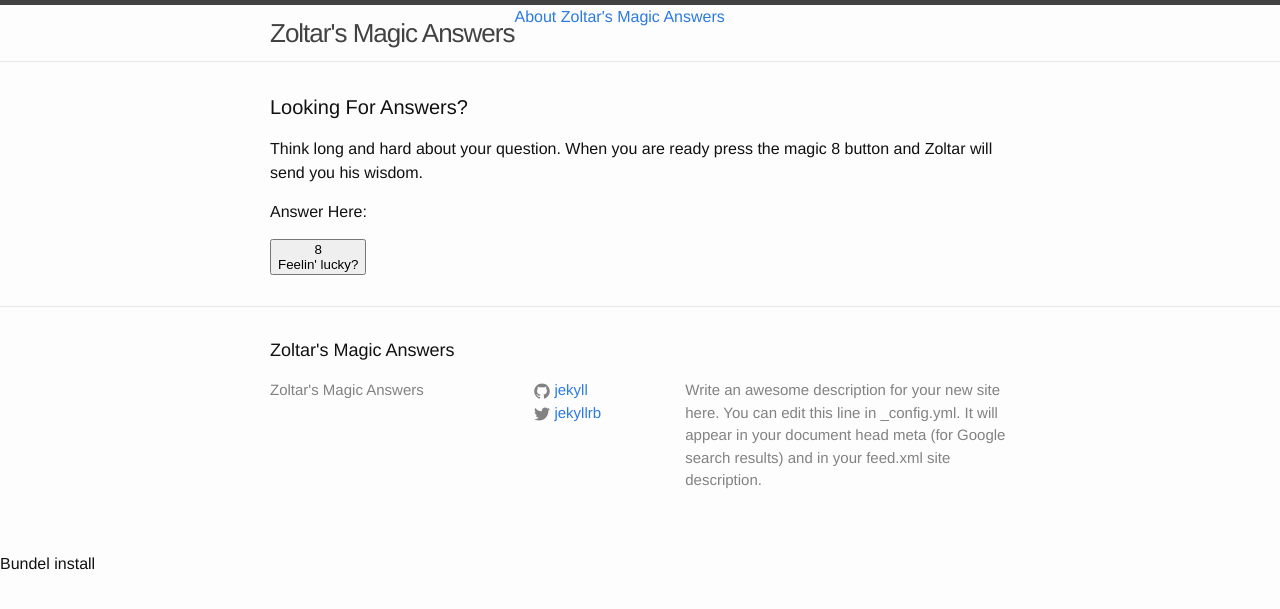
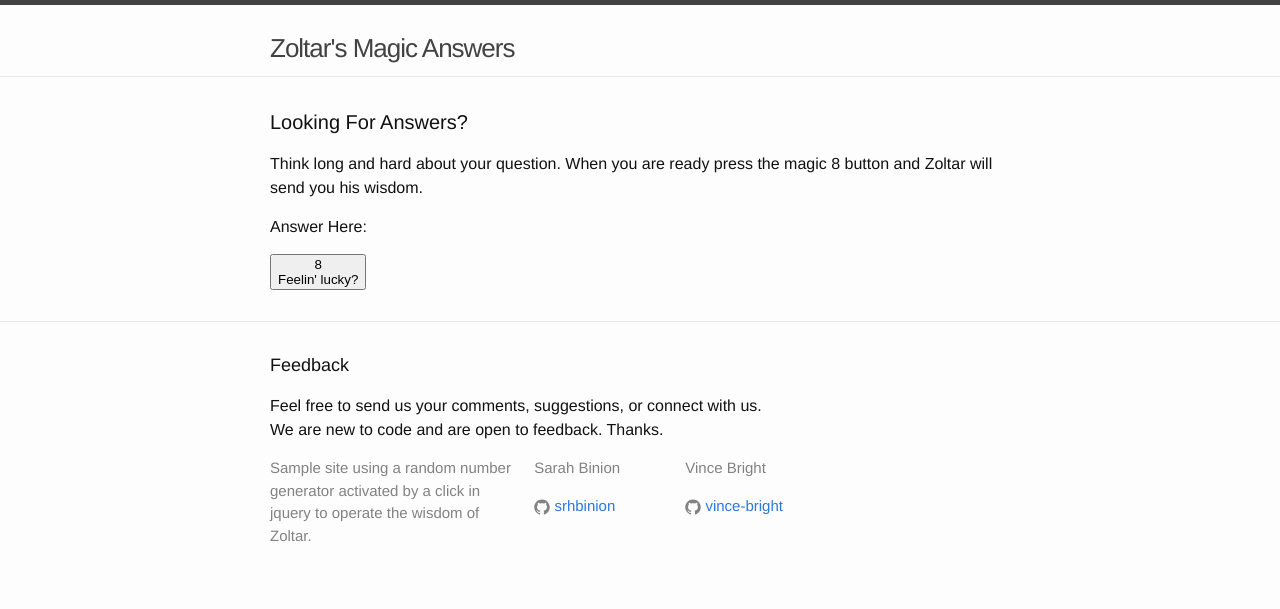
Before and after one commit to srhbinion/magic-eight, a Jekyll site: the page built from index.html, in a window 1280 px wide. Shown: the top 609 px of the page. Built offline with Jekyll 4.4.1, drawn with Linux system fonts in a browser that asks for light colours.

Commit message:
finished outline of site

```diff
--- a/_config.yml
+++ b/_config.yml
@@ -9,13 +9,11 @@
 title: Zoltar&#39;s Magic Answers
 
 description: > # this means to ignore newlines until "baseurl:"
-  Write an awesome description for your new site here. You can edit this
-  line in _config.yml. It will appear in your document head meta (for
-  Google search results) and in your feed.xml site description.
+  Sample site using a random number generator activated by a click in jquery to operate the wisdom of Zoltar.
 baseurl: "" # the subpath of your site, e.g. /blog
 url: "magiceight.sarahbinion.com" # the base hostname & protocol for your site
-twitter_username: jekyllrb
-github_username:  jekyll
+github_username:  srhbinion
+github_username2:  vince-bright
 
 # Build settings
 markdown: kramdown
--- a/_includes/footer.html
+++ b/_includes/footer.html
@@ -2,37 +2,39 @@
 
   <div class="wrapper">
 
-    <h2 class="footer-heading">{{ site.title }}</h2>
+    <h3 class="footer-heading">Feedback</h3>
+	<p>Feel free to send us your comments, suggestions, or connect with us.<br> We are new to code and are open to feedback. Thanks.</p>
 
     <div class="footer-col-wrapper">
       <div class="footer-col footer-col-1">
         <ul class="contact-list">
-          <li>{{ site.title }}</li>
-          <li><a href="mailto:{{ site.email }}">{{ site.email }}</a></li>
+		  <p>{{ site.description }}</p>
         </ul>
       </div>
 
       <div class="footer-col footer-col-2">
         <ul class="social-media-list">
+		  <h4>Sarah Binion</h4>
           {% if site.github_username %}
           <li>
             {% include icon-github.html username=site.github_username %}
-          </li>
-          {% endif %}
-
-          {% if site.twitter_username %}
-          <li>
-            {% include icon-twitter.html username=site.twitter_username %}
           </li>
           {% endif %}
         </ul>
       </div>
 
       <div class="footer-col footer-col-3">
-        <p>{{ site.description }}</p>
+        <ul class="social-media-list">
+		  <h4>Vince Bright</h4>
+          {% if site.github_username2 %}
+          <li>
+            {% include icon-github.html username=site.github_username2 %}
+          </li>
+          {% endif %}
+        </ul>
       </div>
     </div>
 
   </div>
-
+<script src="js/main.js"></script>
 </footer>
--- a/_includes/header.html
+++ b/_includes/header.html
@@ -1,27 +1,8 @@
 <header class="site-header">
 
   <div class="wrapper">
-
-    <a class="site-title" href="{{ site.baseurl }}/">{{ site.title }}</a>
-
-   <!-- <nav class="site-nav">
-      <a href="#" class="menu-icon">
-        <svg viewBox="0 0 18 15">
-          <path fill="#424242" d="M18,1.484c0,0.82-0.665,1.484-1.484,1.484H1.484C0.665,2.969,0,2.304,0,1.484l0,0C0,0.665,0.665,0,1.484,0 h15.031C17.335,0,18,0.665,18,1.484L18,1.484z"/>
-          <path fill="#424242" d="M18,7.516C18,8.335,17.335,9,16.516,9H1.484C0.665,9,0,8.335,0,7.516l0,0c0-0.82,0.665-1.484,1.484-1.484 h15.031C17.335,6.031,18,6.696,18,7.516L18,7.516z"/>
-          <path fill="#424242" d="M18,13.516C18,14.335,17.335,15,16.516,15H1.484C0.665,15,0,14.335,0,13.516l0,0 c0-0.82,0.665-1.484,1.484-1.484h15.031C17.335,12.031,18,12.696,18,13.516L18,13.516z"/>
-        </svg>
-      </a> -->
-
-      <div class="trigger">
-        {% for my_page in site.pages %}
-          {% if my_page.title %}
-          <a class="page-link" href="{{ my_page.url | prepend: site.baseurl }}">{{ my_page.title }}</a>
-          {% endif %}
-        {% endfor %}
-      </div>
-    </nav>
-
+	  <h1>
+		  <a class="site-title" href="{{ site.baseurl }}/">{{ site.title }}</a>
+	  </h1>
   </div>
-
 </header>
--- a/_layouts/default.html
+++ b/_layouts/default.html
@@ -15,9 +15,6 @@
 
     {% include footer.html %}
 <!--	javascrip here  -->
-
-	  <RVM></RVM>
-	  Bundel install
   </body>
 
 </html>
```
Also changed, not shown: index.html (+0 -17 lines).
